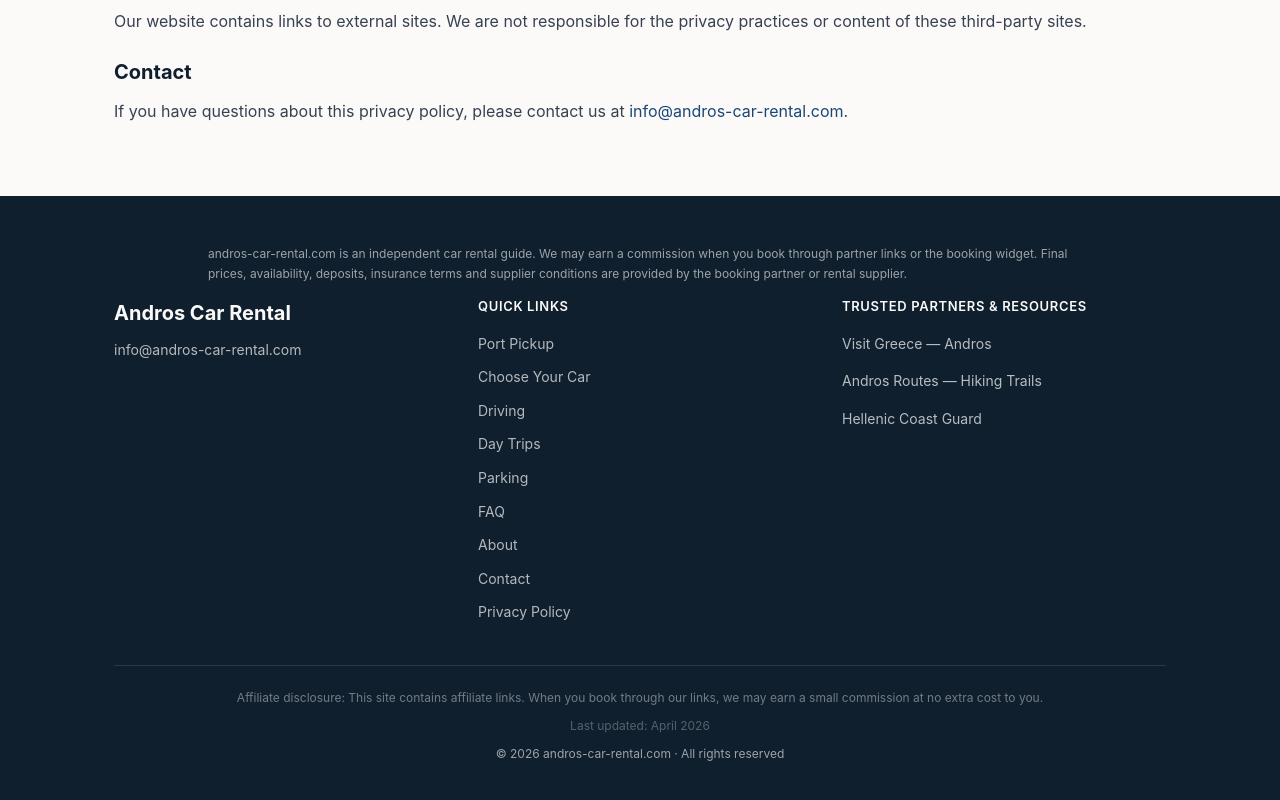
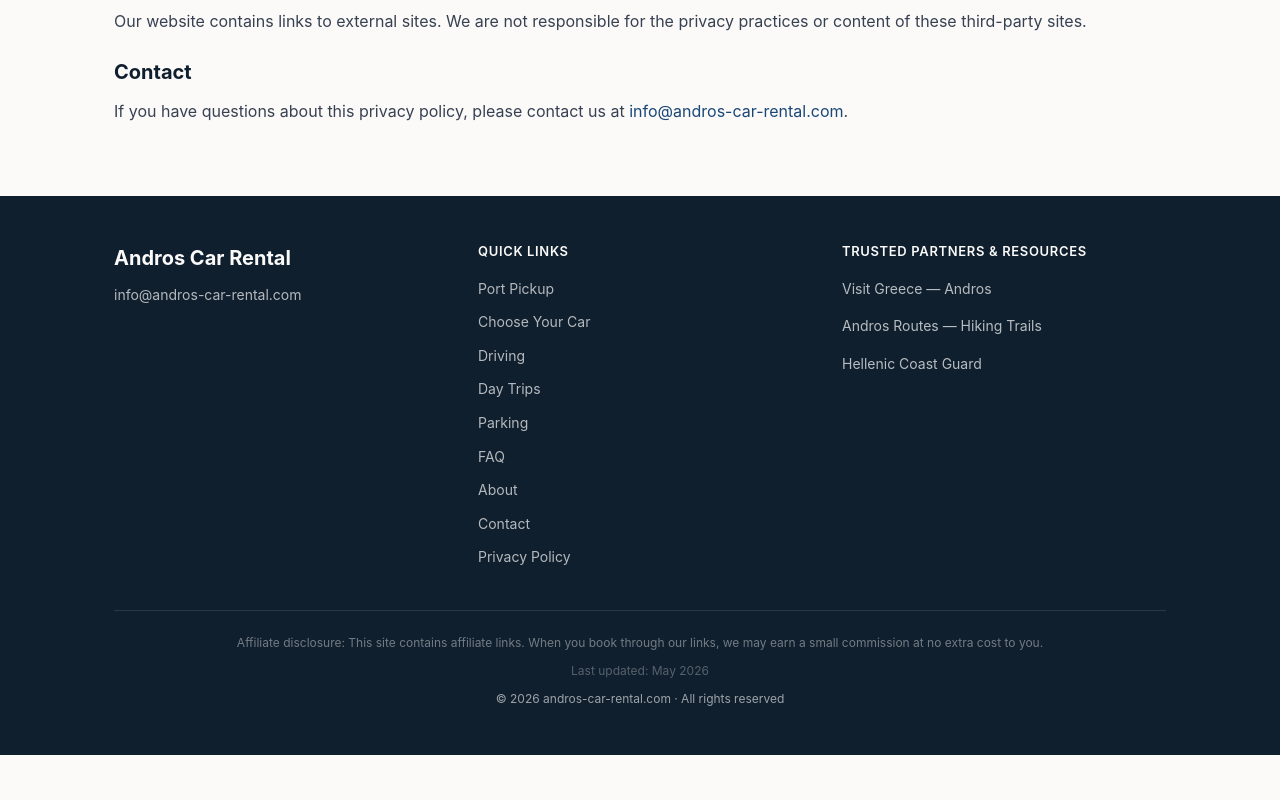
Before and after one commit to LeadGate/andros-car-rental, a React (Vite) app: page /privacy in a window 1280 px wide. Shown: the part 768-1568 px from the top of the page. After the commit the page ends 1523 px from the top, so only its background shows below. Built offline with nearby package versions, Linux system fonts and the light colour scheme; the HTML template or start-up script is replaced by a standard one.

Commit message:
fix(footer): canonical structure — single disclosure, current date, copyright bottom
- remove orphan affiliate disclaimer floating outside container
- bump "Last updated" to May 2026 (was stale)
- canonical legal-block order: disclosure → last updated → © last

```diff
--- a/src/components/Footer.tsx
+++ b/src/components/Footer.tsx
@@ -14,9 +14,6 @@
 
 const Footer = () => (
   <footer className="py-12" style={{ backgroundColor: "hsl(var(--footer-bg))", color: "hsl(var(--footer-foreground))" }}>
-      <p className="text-xs opacity-60 leading-relaxed mb-4 px-4 max-w-4xl mx-auto">
-        andros-car-rental.com is an independent car rental guide. We may earn a commission when you book through partner links or the booking widget. Final prices, availability, deposits, insurance terms and supplier conditions are provided by the booking partner or rental supplier.
-      </p>
     <div className="container mx-auto">
       <div className="grid grid-cols-1 md:grid-cols-3 gap-10 mb-10">
         {/* Left — Brand */}
@@ -73,7 +70,7 @@
         <p className="text-center mb-3 opacity-70">
           Affiliate disclosure: This site contains affiliate links. When you book through our links, we may earn a small commission at no extra cost to you.
         </p>
-        <p className="text-center mb-3 opacity-50 text-xs">Last updated: April 2026</p>
+        <p className="text-center mb-3 opacity-50 text-xs">Last updated: May 2026</p>
         <p className="text-center m-0">
           &copy; {new Date().getFullYear()} andros-car-rental.com &middot; All rights reserved
         </p>
```
